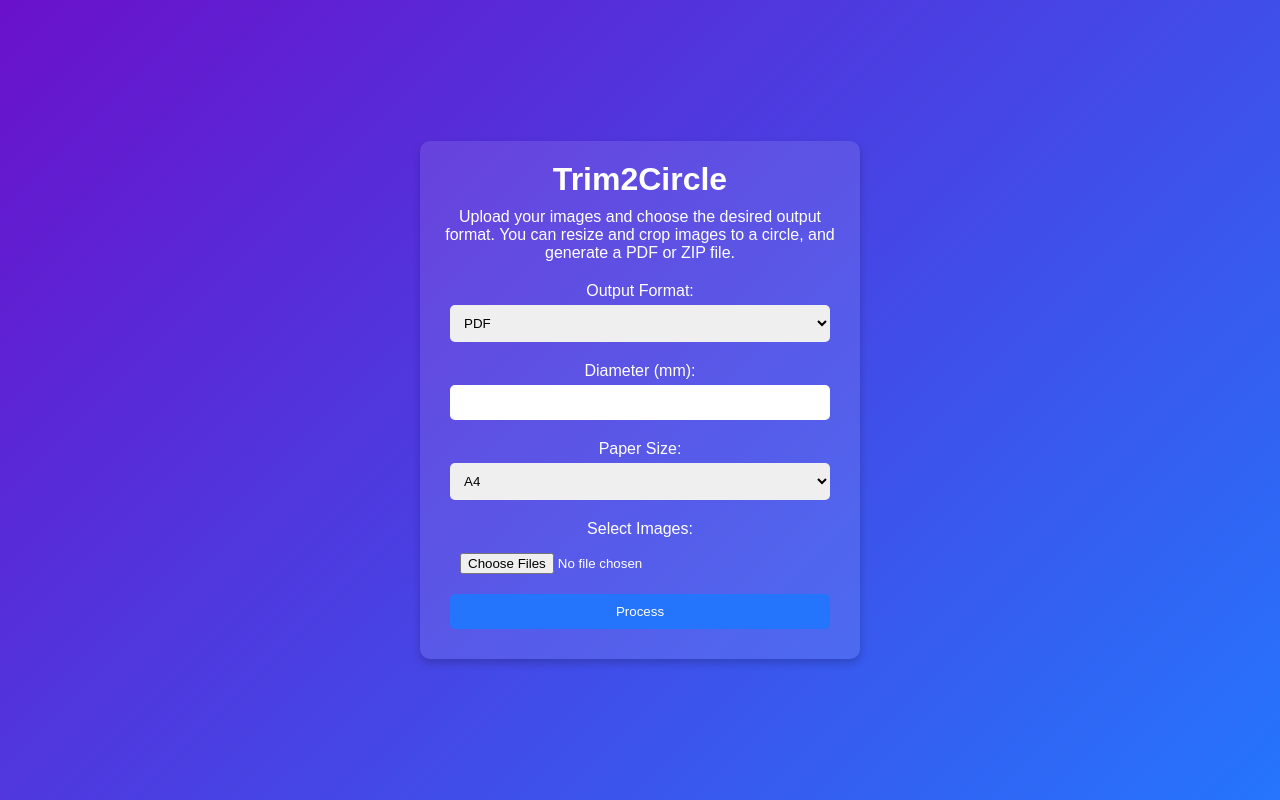
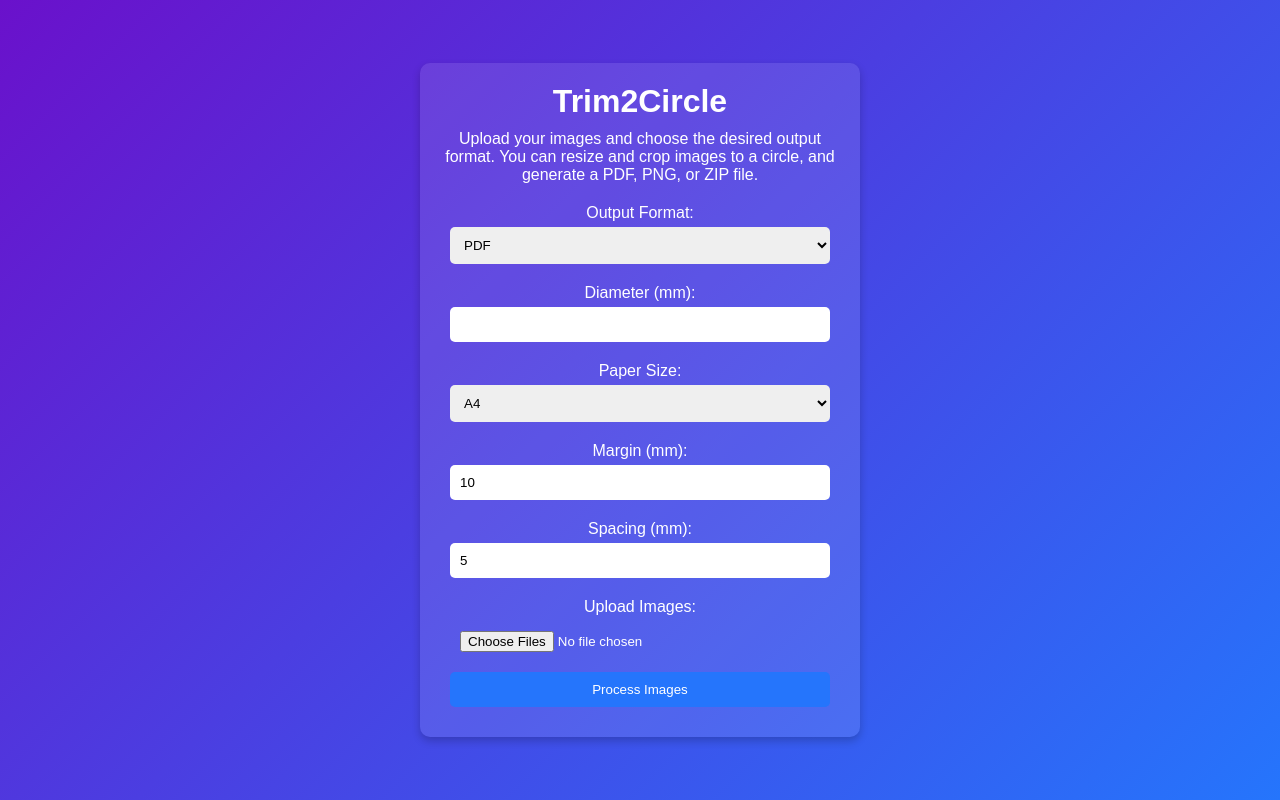
Before and after one commit to jdp-code/Trim2Circle, a Flask app: page / in a window 1280 px wide. Run offline with Flask 3, Linux system fonts and the light colour scheme.

Commit message:
Added PNG Export and Margin and Spacing

```diff
--- a/app.py
+++ b/app.py
@@ -1,6 +1,6 @@
 from flask import Flask, request, render_template, send_file
 import os
-from PIL import Image, ImageDraw
+from PIL import Image, ImageDraw, ImageOps
 import io
 import zipfile
 from reportlab.lib.pagesizes import A4, LETTER, LEGAL, A3, A5, B4, B5, TABLOID
@@ -8,6 +8,12 @@ from reportlab.pdfgen import canvas
 from reportlab.lib.utils import ImageReader
 from reportlab.lib.units import cm
 import logging
+
+# Ensure pdf2image is installed
+try:
+    from pdf2image import convert_from_bytes
+except ImportError:
+    raise ImportError("pdf2image module is not installed. Please install it using 'pip install pdf2image'.")
 
 # Setup logging
 logging.basicConfig(level=logging.DEBUG)
@@ -21,7 +27,9 @@ def index():
 @app.route('/process', methods=['POST'])
 def process_images():
     diameter_mm = int(request.form['diameter']) if 'diameter' in request.form else None
-    output_format = request.form['output_format']
+    margin_mm = int(request.form['margin']) if 'margin' in request.form else 10
+    spacing_mm = int(request.form['spacing']) if 'spacing' in request.form else 5
+    output_format = request.form['output_format'].lower()
     paper_size = request.form['paper_size']
     input_files = request.files.getlist('input_files')
 
@@ -39,37 +47,39 @@ def process_images():
 
     if output_format == 'pdf':
         pdf_buffer = io.BytesIO()
-        create_pdf(images, diameter_mm, pdf_buffer, paper_size)
+        create_pdf(images, diameter_mm, margin_mm, spacing_mm, pdf_buffer, paper_size)
         pdf_buffer.seek(0)
         return send_file(pdf_buffer, mimetype='application/pdf', as_attachment=True, download_name='processed_images.pdf')
+    elif output_format == 'png':
+        pdf_buffer = io.BytesIO()
+        create_pdf(images, diameter_mm, margin_mm, spacing_mm, pdf_buffer, paper_size)
+        pdf_buffer.seek(0)
+        zip_buffer = io.BytesIO()
+        with zipfile.ZipFile(zip_buffer, 'w') as zf:
+            try:
+                pdf_images = convert_pdf_to_images(pdf_buffer, 'png')
+                for i, img in enumerate(pdf_images):
+                    img_buffer = io.BytesIO()
+                    img.save(img_buffer, format='PNG')
+                    img_buffer.seek(0)
+                    zf.writestr(f'page_{i+1}.png', img_buffer.read())
+            except Exception as e:
+                logging.error(f"Error converting PDF to images: {e}")
+                return "Error converting PDF to images", 500
+        zip_buffer.seek(0)
+        return send_file(zip_buffer, mimetype='application/zip', as_attachment=True, download_name='processed_images.zip')
     elif output_format == 'zip':
         zip_buffer = io.BytesIO()
-        with zipfile.ZipFile(zip_buffer, 'w', zipfile.ZIP_DEFLATED) as zip_file:
+        with zipfile.ZipFile(zip_buffer, 'w') as zf:
             for i, image in enumerate(images):
-                output_buffer = io.BytesIO()
-                image.save(output_buffer, format='PNG')
-                zip_file.writestr(f'image_{i + 1}.png', output_buffer.getvalue())
+                img_buffer = io.BytesIO()
+                image.save(img_buffer, format='PNG')
+                img_buffer.seek(0)
+                zf.writestr(f'image_{i+1}.png', img_buffer.read())
         zip_buffer.seek(0)
         return send_file(zip_buffer, mimetype='application/zip', as_attachment=True, download_name='processed_images.zip')
-
-def resize_image(image, diameter_mm):
-    dpi = image.info.get('dpi', (300, 300))[0]  # Default to 300 DPI if not available
-    diameter_pixels = mm_to_pixels(diameter_mm, dpi)
-    return image.resize((diameter_pixels, diameter_pixels), Image.LANCZOS)
-
-def crop_to_circle(image, diameter_mm):
-    dpi = image.info.get('dpi', (300, 300))[0]  # Default to 300 DPI if not available
-    diameter_pixels = mm_to_pixels(diameter_mm, dpi)
-    # Create a mask to crop the image to a circle
-    mask = Image.new('L', (diameter_pixels, diameter_pixels), 0)
-    draw = ImageDraw.Draw(mask)
-    draw.ellipse((0, 0, diameter_pixels, diameter_pixels), fill=255)
-    result = Image.new('RGBA', (diameter_pixels, diameter_pixels))
-    result.paste(image, (0, 0), mask=mask)
-    # Add a white background to the image
-    background = Image.new('RGBA', result.size, (255, 255, 255, 255))
-    background.paste(result, (0, 0), result)
-    return background
+    else:
+        return "Invalid output format", 400
 
 def mm_to_pixels(mm, dpi):
     return int(mm * 0.0393701 * dpi)
@@ -77,8 +87,6 @@ def mm_to_pixels(mm, dpi):
 def mm_to_points(mm):
     return mm * 2.83465
 
-
-# Paper sizes in points
 canon_selphy = (10*cm, 14.8*cm)
 
 def get_paper_size(size_name):
@@ -95,13 +103,12 @@ def get_paper_size(size_name):
     }
     return sizes.get(size_name, A4)
 
-
-def create_pdf(images, diameter_mm, buffer, paper_size):
+def create_pdf(images, diameter_mm, margin_mm, spacing_mm, buffer, paper_size):
     page_size = get_paper_size(paper_size)
     c = canvas.Canvas(buffer, pagesize=page_size)
     diameter_points = mm_to_points(diameter_mm) if diameter_mm else None
-    margin_points = mm_to_points(10)
-    spacing_points = mm_to_points(5)
+    margin_points = mm_to_points(margin_mm)
+    spacing_points = mm_to_points(spacing_mm)
     page_width, page_height = page_size
 
     x = margin_points
@@ -125,5 +132,25 @@ def create_pdf(images, diameter_mm, buffer, paper_size):
 
     c.save()
 
+def convert_pdf_to_images(pdf_buffer, image_format):
+    pdf_buffer.seek(0)
+    images = convert_from_bytes(pdf_buffer.read(), fmt=image_format)
+    return images
+
+def resize_image(image, diameter_mm):
+    diameter_pixels = mm_to_pixels(diameter_mm, 300)
+    return image.resize((diameter_pixels, diameter_pixels), Image.LANCZOS)
+
+def crop_to_circle(image, diameter_mm):
+    diameter_pixels = mm_to_pixels(diameter_mm, 300)
+    mask = Image.new('L', (diameter_pixels, diameter_pixels), 0)
+    draw = ImageDraw.Draw(mask)
+    draw.ellipse((0, 0, diameter_pixels, diameter_pixels), fill=255)
+    result = Image.new('RGBA', (diameter_pixels, diameter_pixels))
+    result.paste(image, (0, 0), mask=mask)
+    # Ensure the background is transparent
+    result = Image.alpha_composite(Image.new('RGBA', result.size, (255, 255, 255, 0)), result)
+    return result
+
 if __name__ == '__main__':
     app.run(host='0.0.0.0', port=5000, debug=False)
--- a/requirements.txt
+++ b/requirements.txt
@@ -1,3 +1,4 @@
-Flask
-Pillow
+flask
+pillow
 reportlab
+pdf2image
--- a/templates/index.html
+++ b/templates/index.html
@@ -58,12 +58,19 @@
                 var outputFormat = document.getElementById('output_format').value;
                 var diameterField = document.getElementById('diameter_field');
                 var paperSizeField = document.getElementById('paper_size_field');
-            if (outputFormat === 'pdf') {
+                var marginField = document.getElementById('margin_field');
+                var spacingField = document.getElementById('spacing_field');
+
+                if (outputFormat === 'pdf' || outputFormat === 'png' || outputFormat === 'zip') {
                     diameterField.style.display = 'block';
                     paperSizeField.style.display = 'block';
+                    marginField.style.display = 'block';
+                    spacingField.style.display = 'block';
                 } else {
                     diameterField.style.display = 'none';
                     paperSizeField.style.display = 'none';
+                    marginField.style.display = 'none';
+                    spacingField.style.display = 'none';
                 }
             }
 
@@ -75,11 +82,12 @@
 <body>
     <div class="container">
         <div class="logo">Trim2Circle</div>
-        <div class="description">Upload your images and choose the desired output format. You can resize and crop images to a circle, and generate a PDF or ZIP file.</div>
+        <div class="description">Upload your images and choose the desired output format. You can resize and crop images to a circle, and generate a PDF, PNG, or ZIP file.</div>
         <form action="/process" method="post" enctype="multipart/form-data">
             <label for="output_format">Output Format:</label>
             <select id="output_format" name="output_format" onchange="toggleFields()">
                 <option value="pdf" selected>PDF</option>
+                <option value="png">PNG</option>
                 <option value="zip">ZIP</option>
             </select>
             <div id="diameter_field">
@@ -100,9 +108,17 @@
                     <option value="CANON_SELPHY">Canon Selphy (100mm x 148mm)</option>
                 </select>
             </div>
-            <label for="input_files">Select Images:</label>
+            <div id="margin_field">
+                <label for="margin">Margin (mm):</label>
+                <input type="number" id="margin" name="margin" value="10">
+            </div>
+            <div id="spacing_field">
+                <label for="spacing">Spacing (mm):</label>
+                <input type="number" id="spacing" name="spacing" value="5">
+            </div>
+            <label for="input_files">Upload Images:</label>
             <input type="file" id="input_files" name="input_files" multiple>
-            <button type="submit">Process</button>
+            <button type="submit">Process Images</button>
         </form>
     </div>
 </body>
```
Also changed, not shown: 1 other file. Lines whose indentation alone changed are shown as unchanged.
